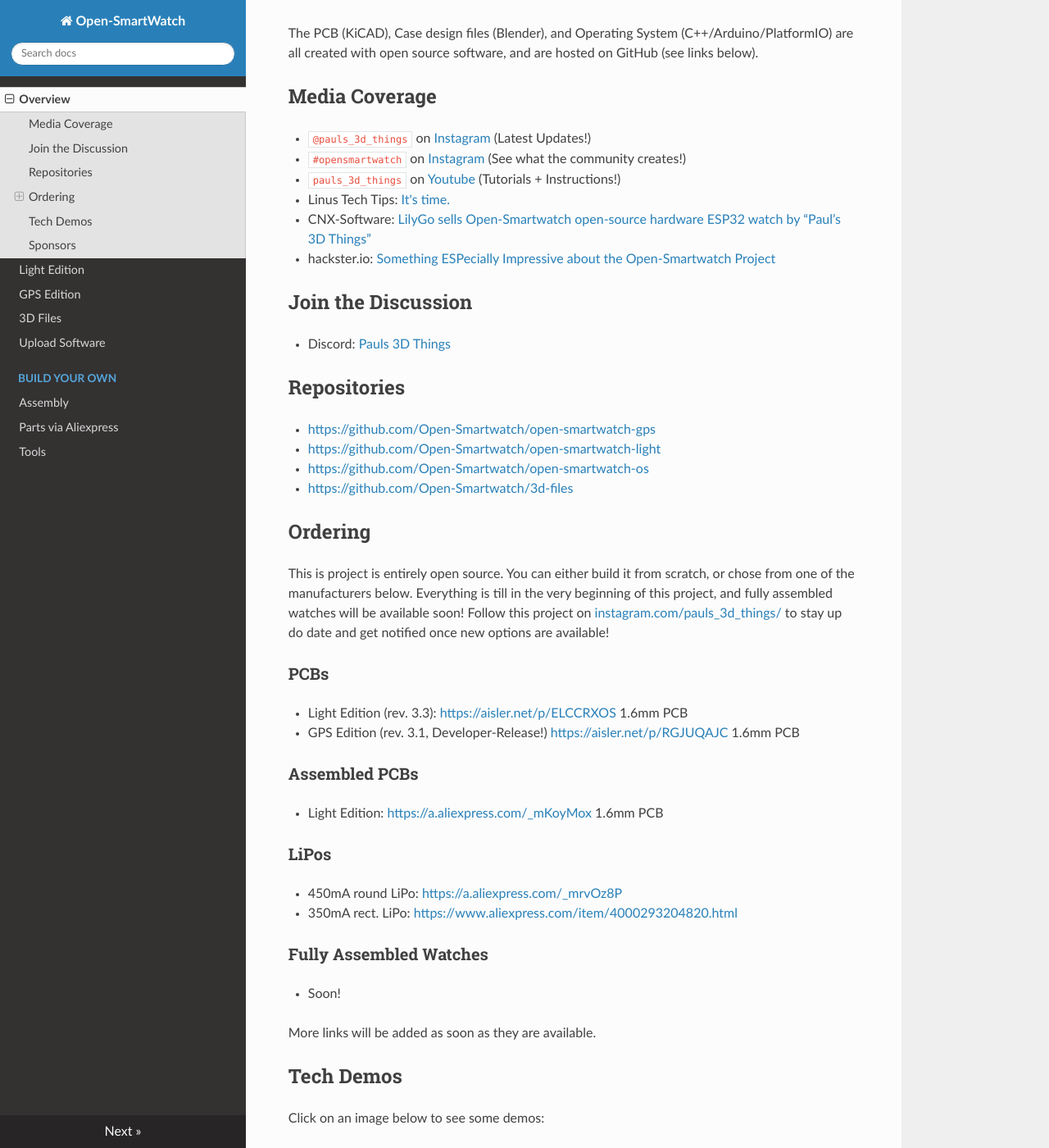
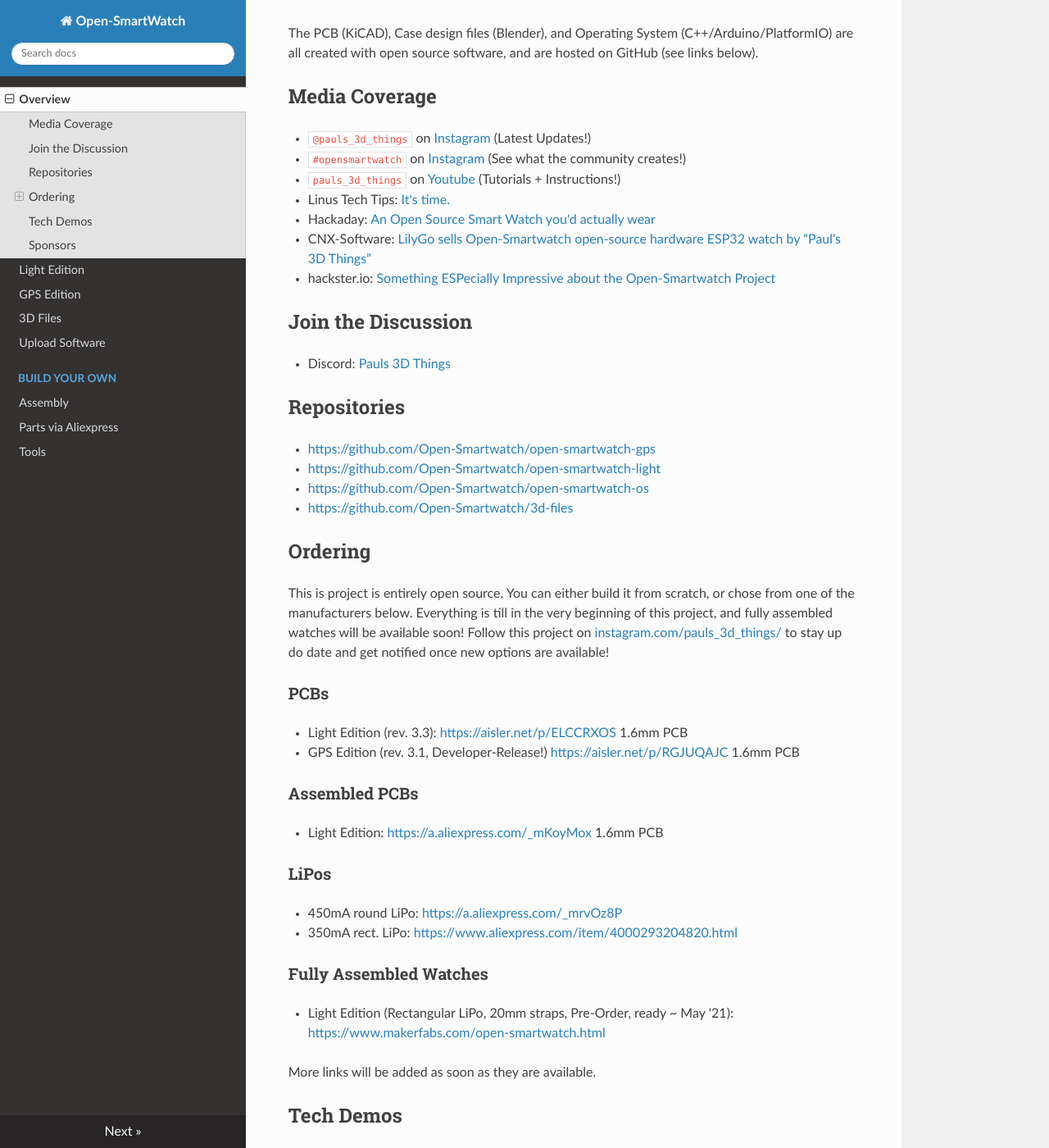
Before and after one commit to Open-Smartwatch/open-smartwatch.github.io, an MkDocs documentation site: the page built from docs/index.md, in a window 1280 px wide and 1400 px high, scrolled down 861 px. Shown: the whole window at 82% size. Built offline with MkDocs 1.6.1, drawn with Linux system fonts in a browser that asks for light colours; nearby versions of some CDN libraries.

Commit message:
update media/order links

```diff
--- a/docs/index.md
+++ b/docs/index.md
@@ -29,6 +29,7 @@
 * `#opensmartwatch` on [Instagram](https://www.instagram.com/explore/tags/opensmartwatch/) (See what the community creates!)
 * `pauls_3d_things` on [Youtube](https://www.youtube.com/playlist?list=PL7YtNcHw1zWL9PEBSJg6sBpESSBoHjDY6) (Tutorials + Instructions!)
 * Linus Tech Tips: [It's time.](https://www.youtube.com/watch?v=xF_SR6aUKHg)
+* Hackaday: [An Open Source Smart Watch you'd actually wear](https://hackaday.com/2021/04/08/an-open-source-smart-watch-youd-actually-wear/)
 * CNX-Software: [LilyGo sells Open-Smartwatch open-source hardware ESP32 watch by “Paul’s 3D Things”](https://www.cnx-software.com/2021/04/07/lilygo-open-smartwatch-open-source-hardware-esp32-watch-by-pauls-3d-things/)
 * hackster.io: [Something ESPecially Impressive about the Open-Smartwatch Project](https://www.hackster.io/news/there-s-something-especially-impressive-about-the-opensmartwatch-project-c2c878b983cf)
 
@@ -64,7 +65,7 @@
 
 ### Fully Assembled Watches
 
-* Soon!
+* Light Edition (Rectangular LiPo, 20mm straps, Pre-Order, ready ~ May '21): [https://www.makerfabs.com/open-smartwatch.html](https://www.makerfabs.com/open-smartwatch.html)
 
 More links will be added as soon as they are available.
 
```
